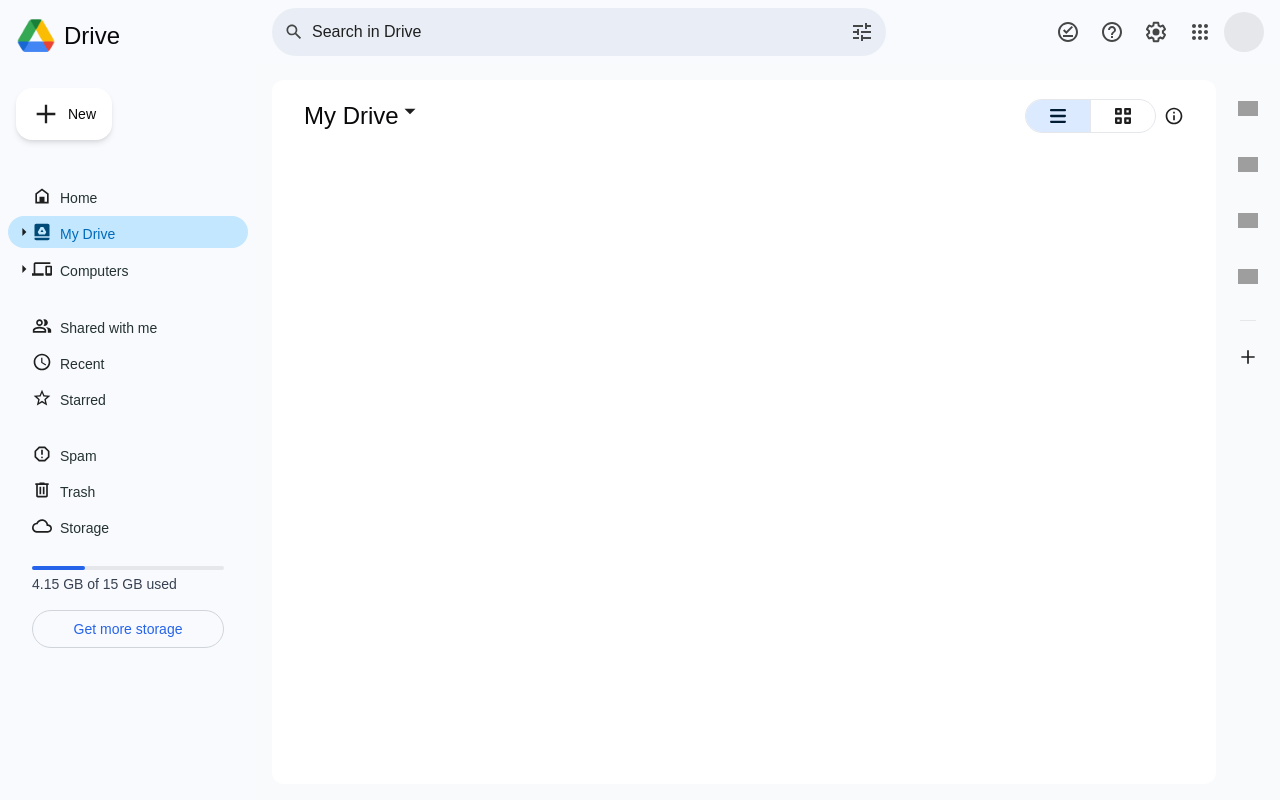
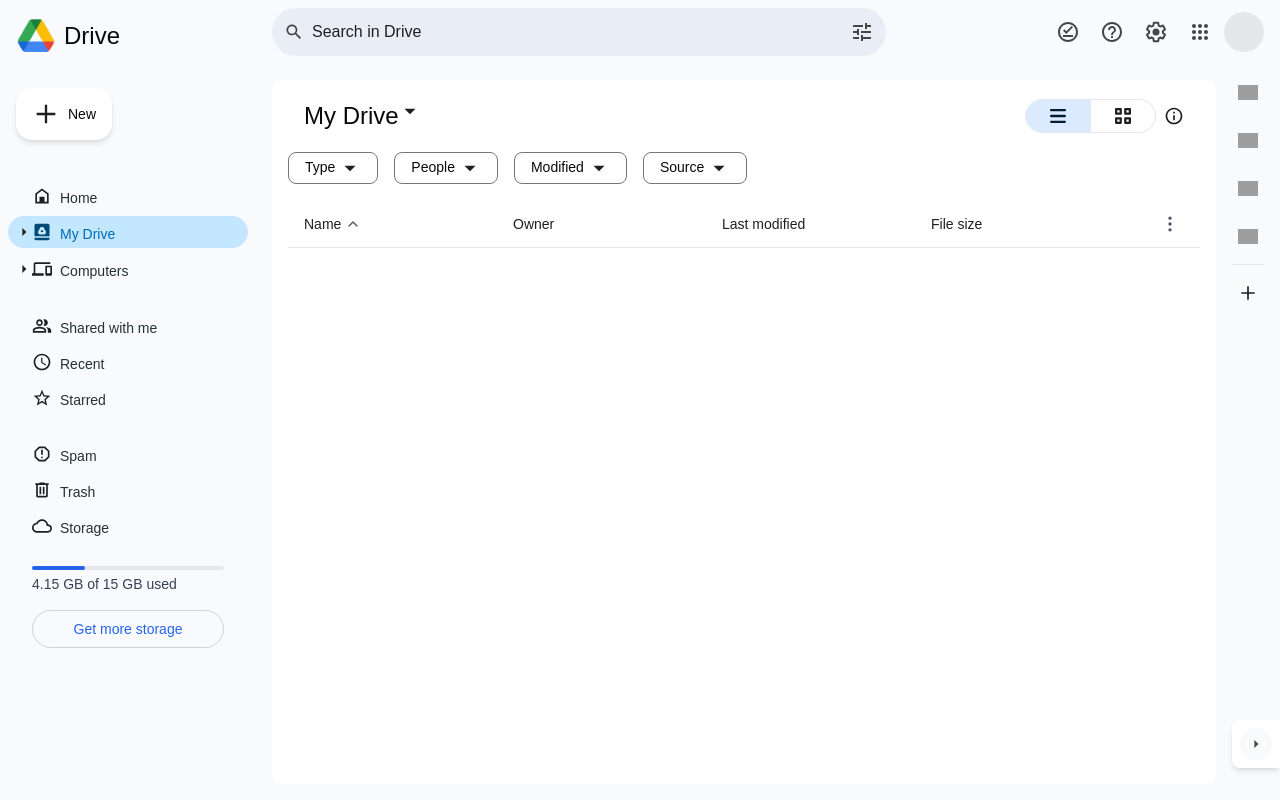
Before and after one commit to SoujanyaDasRoy/Google-Drive-Clone, a Next.js app: page / in a window 1280 px wide. Built offline with nearby package versions, Linux system fonts and the light colour scheme; grey boxes are pictures that could not be loaded.

Commit message:
feat:sidepanel collapse

```diff
--- a/src/app/page.tsx
+++ b/src/app/page.tsx
@@ -5,6 +5,8 @@
 import Sidebar from "@/components/Sidebar";
 import SidePanel from "@/components/SidePanel";
 import Image from "next/image"
+import FilterBar from "@/components/FilterBar";
+import Content from "@/components/Content"
 
 const Home = () => {
   return (
@@ -14,7 +16,8 @@
       </div>
       <div className="flex-1 flex flex-col">
         <Navbar />
-        <div className="flex-1 p-4 bg-gray-50 flex flex-row gap-4">
+        <div className="flex-1 p-4 bg-gray-50">
+          <div className="flex gap-4 h-full">
             <div className="flex-1 bg-white rounded-xl p-4 mt-[-16]">
               <div className="flex justify-between items-center mb-4">
                 <MyDrive />
@@ -28,9 +31,16 @@
                   />
                 </div>
               </div>
+              <div>
+                <FilterBar />
+              </div>
+              <div>
+                <Content />
+              </div>
             </div>
             <div className="w-8">
               <SidePanel />
+            </div>
           </div>
         </div>
       </div>
--- /dev/null
+++ b/src/components/Content.tsx
@@ -0,0 +1,12 @@
+import React from 'react'
+import ContentBar from './ContentBar'
+
+const Content = () => {
+  return (
+    <div className="">
+        <ContentBar />
+    </div>
+  )
+}
+
+export default Content
--- /dev/null
+++ b/src/components/ContentBar.tsx
@@ -0,0 +1,60 @@
+"use client"
+
+import { useState } from 'react';
+import { ChevronDown, ChevronUp, MoreVertical } from 'lucide-react';
+
+interface ContentBarProps {
+  onSort?: (column: string) => void;
+  onLastModifiedClick?: () => void;
+}
+
+const ContentBar: React.FC<ContentBarProps> = ({ onSort, onLastModifiedClick }) => {
+  const [sortDirection, setSortDirection] = useState<'asc' | 'desc'>('asc');
+
+  const handleNameSort = () => {
+    setSortDirection(prev => prev === 'asc' ? 'desc' : 'asc');
+    onSort?.('name');
+  };
+
+  return (
+    <div className="w-full h-12 flex items-center px-4 mt-4 border-b border-gray-200 bg-white text-sm text-gray-600">
+      <div className="flex items-center flex-1 min-w-0">
+        <button
+          onClick={handleNameSort}
+          className="flex items-center space-x-1 hover:text-gray-900"
+        >
+          <span className="text-[#1f1f1f]">Name</span>
+          {sortDirection === 'asc' ? (
+            <ChevronUp className="w-4 h-4" />
+          ) : (
+            <ChevronDown className="w-4 h-4" />
+          )}
+        </button>
+      </div>
+
+      <div className="flex-1 min-w-0">
+        <span className="text-[#1f1f1f]">Owner</span>
+      </div>
+
+      <div className="flex-1 min-w-0">
+        <button
+          onClick={onLastModifiedClick}
+          className="flex items-center space-x-1 hover:text-gray-900"
+        >
+          <span className="text-[#1f1f1f]">Last modified</span>
+          {/* <ChevronDown className="w-4 h-4" /> */}
+        </button>
+      </div>
+
+      <div className="flex-1 min-w-0">
+        <span className="text-[#1f1f1f]">File size</span>
+      </div>
+
+      <button className="ml-4 p-1 rounded-full hover:bg-gray-100">
+        <MoreVertical className="w-5 h-5 text-gray-600" />
+      </button>
+    </div>
+  );
+};
+
+export default ContentBar;
--- /dev/null
+++ b/src/components/DriveItem.tsx
@@ -0,0 +1,25 @@
+// components/DriveItem.tsx
+import { Folder, FileText } from "lucide-react";
+
+type DriveItemProps = {
+  name: string;
+  type: "folder" | "file";
+  size?: string;
+  lastModified?: string;
+};
+
+export default function DriveItem({ name, type, size, lastModified }: DriveItemProps) {
+  return (
+    <div className="flex justify-between p-2 border-b cursor-pointer hover:bg-gray-100">
+      <div className="flex items-center gap-2">
+        {type === "folder" ? <Folder size={20} /> : <FileText size={20} />}
+        <span>{name}</span>
+      </div>
+      {type === "file" && (
+        <div className="text-gray-500 text-sm">
+          {size} | {lastModified}
+        </div>
+      )}
+    </div>
+  );
+}
--- /dev/null
+++ b/src/components/FilterBar.tsx
@@ -0,0 +1,47 @@
+import React from 'react'
+import Image from "next/image"
+
+const FilterBar = () => {
+    return (
+        <div className="flex gap-4">
+            <button className="flex flex-row gap-1 px-4 py-1 border border-[#747775] rounded-lg hover:bg-[#f0f1f1]">
+                <span className="text-sm"> Type </span>
+                <Image
+                    src="/arrow-expanded.svg"
+                    alt="My Drive Arrow"
+                    width={22}
+                    height={22}
+                />
+            </button>
+            <button className="flex flex-row gap-1 px-4 py-1 border border-[#747775] rounded-lg hover:bg-[#f0f1f1]">
+                <span className="text-sm"> People </span>
+                <Image
+                    src="/arrow-expanded.svg"
+                    alt="My Drive Arrow"
+                    width={22}
+                    height={22}
+                />
+            </button>
+            <button className="flex flex-row gap-1 px-4 py-1 border border-[#747775] rounded-lg hover:bg-[#f0f1f1]">
+                <span className="text-sm"> Modified </span>
+                <Image
+                    src="/arrow-expanded.svg"
+                    alt="My Drive Arrow"
+                    width={22}
+                    height={22}
+                />
+            </button>
+            <button className="flex flex-row gap-1 px-4 py-1 border border-[#747775] rounded-lg hover:bg-[#f0f1f1]">
+                <span className="text-sm"> Source </span>
+                <Image
+                    src="/arrow-expanded.svg"
+                    alt="My Drive Arrow"
+                    width={22}
+                    height={22}
+                />
+            </button>
+        </div>
+    )
+}
+
+export default FilterBar
--- a/src/components/SidePanel.tsx
+++ b/src/components/SidePanel.tsx
@@ -1,65 +1,60 @@
-import React from 'react';
+"use client"
+
+import { useState } from 'react';
 import Image from 'next/image';
 
 const SidePanel = () => {
+  const [isCollapsed, setIsCollapsed] = useState(false);
+
+  const icons = [
+    {
+      src: "https://www.gstatic.com/companion/icon_assets/calendar_2020q4_2x.png",
+      alt: "Calendar"
+    },
+    {
+      src: "https://www.gstatic.com/companion/icon_assets/keep_2020q4v3_2x.png",
+      alt: "Keep"
+    },
+    {
+      src: "https://www.gstatic.com/companion/icon_assets/tasks_2021_2x.png",
+      alt: "Tasks"
+    },
+    {
+      src: "https://www.gstatic.com/companion/icon_assets/contacts_2022_2x.png",
+      alt: "Contacts"
+    }
+  ];
+
   return (
-    <div className="flex flex-col w-8 py-2 items-center justify-center">
-      {/* Top icons section with original spacing */}
-      <div className="flex flex-col items-center space-y-4">
-        {/* Calendar icon */}
-        <div className="w-10 h-10 flex items-center justify-center cursor-pointer hover:bg-gray-100 rounded-full">
+    <>
+      {/* Main panel */}
+      <div className={`fixed top-16 right-0 h-[calc(100%-64px)] transition-transform duration-300 ease-in-out ${
+        isCollapsed ? 'translate-x-[64px]' : 'translate-x-0'
+      }`}>
+        <div className="flex h-full">
+          <div className="flex flex-col w-16 py-2 items-center">
+            {/* Top icons section */}
+            <div className="flex flex-col items-center space-y-2">
+              {icons.map((icon, index) => (
+                <div key={index} className="w-10 h-10 flex items-center justify-center cursor-pointer hover:bg-gray-100 rounded-full">
                   <div className="w-5 h-5 relative">
                     <Image
-              src="https://www.gstatic.com/companion/icon_assets/calendar_2020q4_2x.png"
-              alt="Calendar"
+                      src={icon.src}
+                      alt={icon.alt}
                       fill
                       className="object-contain"
                     />
                   </div>
                 </div>
-
-        {/* Keep icon */}
-        <div className="w-10 h-10 flex items-center justify-center cursor-pointer hover:bg-gray-100 rounded-full">
-          <div className="w-5 h-5 relative">
-            <Image
-              src="https://www.gstatic.com/companion/icon_assets/keep_2020q4v3_2x.png"
-              alt="Keep"
-              fill
-              className="object-contain"
-            />
-          </div>
+              ))}
             </div>
 
-        {/* Tasks icon */}
-        <div className="w-10 h-10 flex items-center justify-center cursor-pointer hover:bg-gray-100 rounded-full">
-          <div className="w-5 h-5 relative">
-            <Image
-              src="https://www.gstatic.com/companion/icon_assets/tasks_2021_2x.png"
-              alt="Tasks"
-              fill
-              className="object-contain"
-            />
-          </div>
-        </div>
-
-        {/* Contacts icon */}
-        <div className="w-10 h-10 flex items-center justify-center cursor-pointer hover:bg-gray-100 rounded-full">
-          <div className="w-5 h-5 relative">
-            <Image
-              src="https://www.gstatic.com/companion/icon_assets/contacts_2022_2x.png"
-              alt="Contacts"
-              fill
-              className="object-contain"
-            />
-          </div>
-        </div>
-      </div>
-
-      {/* Border line with its own spacing */}
-      <div className="w-4 border-b border-gray-200 mt-6 mb-4"></div>
+            {/* Border */}
+            <div className="w-8 border-b border-gray-200 my-2 mx-auto"></div>
 
             {/* Bottom section with plus button */}
-      <div className="flex flex-col items-center">
+            <div className="flex flex-col items-center space-y-2">
+              {/* Plus button */}
               <button className="w-10 h-10 rounded-full flex items-center justify-center text-gray-600 hover:bg-gray-100">
                 <Image
                   src="/plus.svg"
@@ -70,6 +65,27 @@
               </button>
             </div>
           </div>
+        </div>
+      </div>
+
+      {/* Fixed toggle button - positioned even lower */}
+      <div className="fixed bottom-8 right-0">
+        <div className="bg-white shadow-md rounded-l-lg p-2">
+          <button
+            onClick={() => setIsCollapsed(!isCollapsed)}
+            className="w-8 h-8 rounded-full bg-gray-50 hover:bg-gray-100 flex items-center justify-center"
+          >
+            <Image
+              src="/side-panel-icon.svg"
+              alt="Toggle Panel"
+              width={16}
+              height={16}
+              className={`transform transition-transform duration-300 ${isCollapsed ? 'rotate-180' : ''}`}
+            />
+          </button>
+        </div>
+      </div>
+    </>
   );
 };
 
```
Also changed, not shown: public/side-panel-icon.svg (added). Lines whose indentation alone changed are shown as unchanged.
